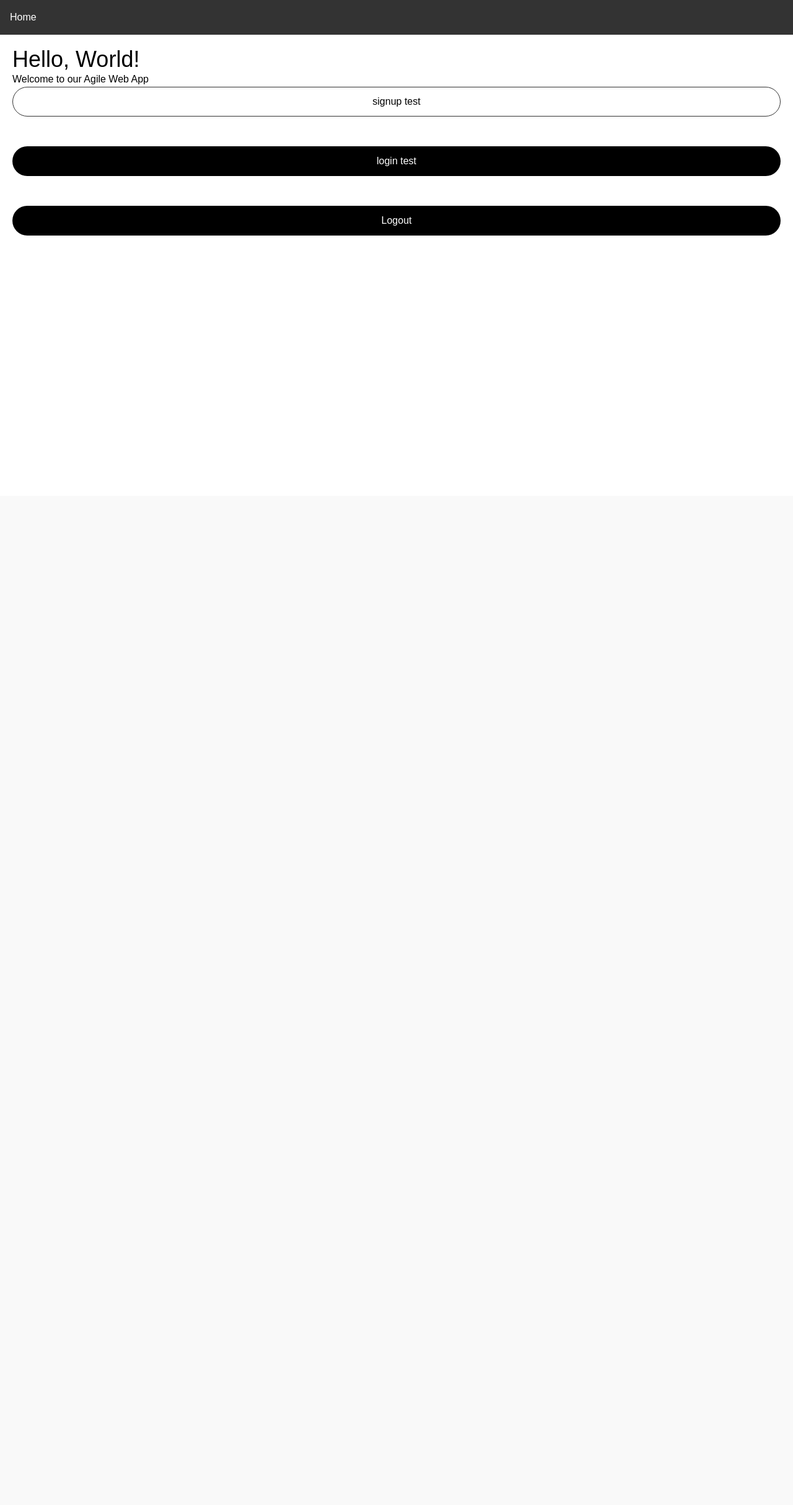
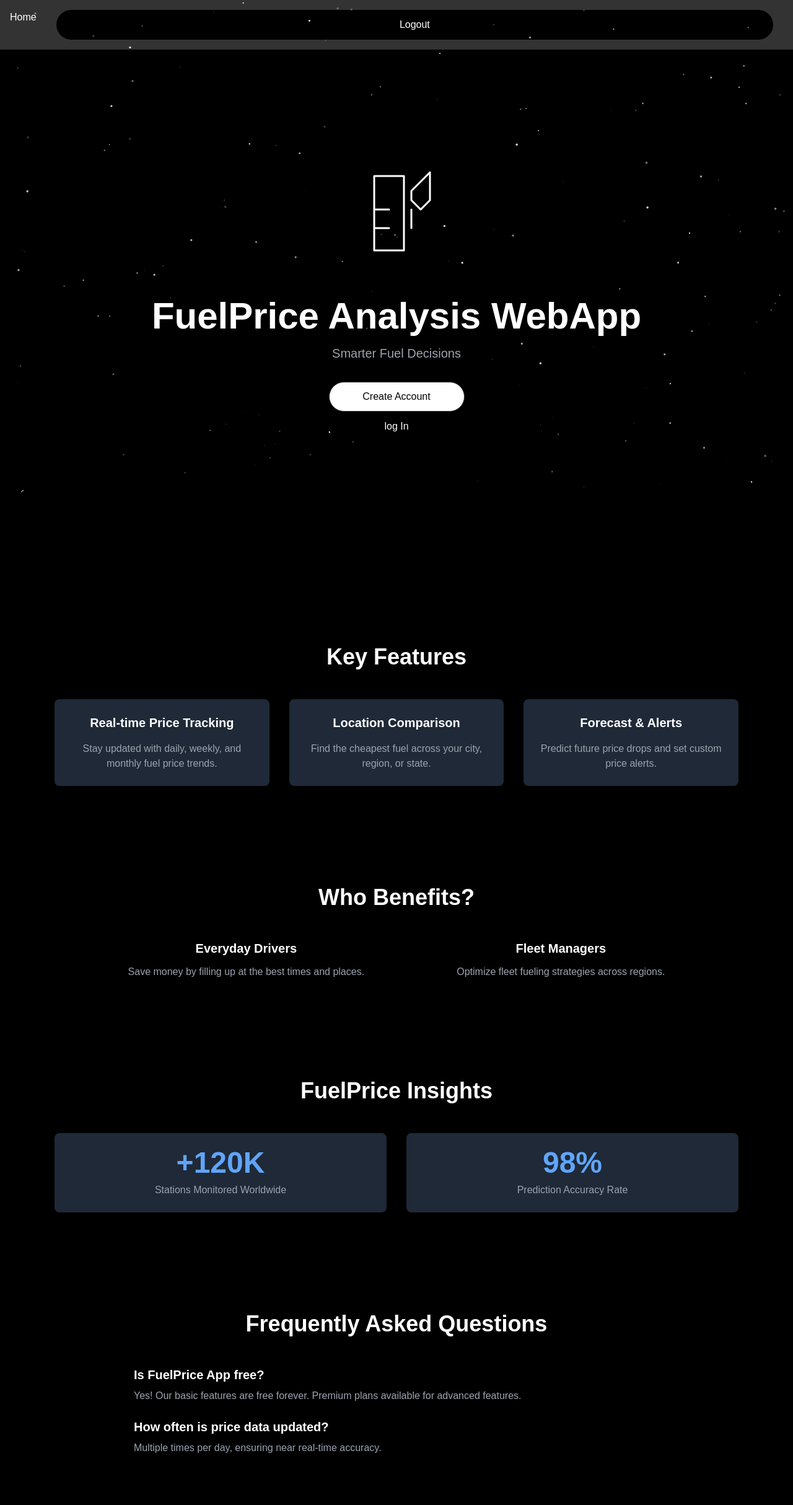
Before and after one commit to SeiKasahara/Agile-Web-App, a Flask app: page / in a window 1280 px wide. Shown: the whole page at 62% size. Before the commit the page ends 380 px from the top, so only its background shows below. Run offline with Flask 3, Linux system fonts and the light colour scheme; some libraries are stand-ins or nearby versions; some web fonts are replaced.

Commit message:
Finished the index page

```diff
--- a/app/routes/auth.py
+++ b/app/routes/auth.py
@@ -83,7 +83,7 @@ def login():
 def logout():
     logout_user()
     flash("You have been logged out.", "info")
-    return redirect(url_for("auth.login"))
+    return redirect(url_for("main.index"))
 
 @auth_bp.route("/reset-password/<token>", methods=["GET", "POST"])
 def reset_password(token):
--- /dev/null
+++ b/app/static/js/fuel-outline-animation.js
@@ -0,0 +1,27 @@
+document.addEventListener("DOMContentLoaded", () => {
+  const container = document.getElementById("fuel-icon-container");
+
+  fetch("/static/assets/fuel-icon.svg")
+    .then((response) => response.text())
+    .then((svgText) => {
+      container.innerHTML = svgText;
+      const fuelPath = container.querySelector("path");
+
+      if (fuelPath) {
+        const pathLength = fuelPath.getTotalLength();
+        fuelPath.style.strokeDasharray = pathLength;
+        fuelPath.style.strokeDashoffset = pathLength;
+
+        anime({
+          targets: fuelPath,
+          strokeDashoffset: [pathLength, 0],
+          easing: "easeInOutSine",
+          duration: 2000,
+          delay: 500,
+        });
+      }
+    })
+    .catch((error) => {
+      console.error("Failed to load SVG:", error);
+    });
+});
--- a/app/templates/base.html
+++ b/app/templates/base.html
@@ -10,13 +10,17 @@
               href="{{ url_for('static', filename='css/style.css') }}">
         <link href="https://fonts.cdnfonts.com/css/avenir" rel="stylesheet">
     </head>
-    <body>
+    <body class="bg-black">
         {# The star canvas #}
         <canvas id="starfield"
                 class="fixed top-0 left-0 w-full h-full z-0 pointer-events-none"></canvas>
         <header>
             <nav>
-                <a href="{{ url_for("main.index") }}">Home</a>
+                <!-- For testing-->
+                <div class="flex gap-4">
+                    <a href="{{ url_for("main.index") }}">Home</a>
+                    {{ button("Logout", href=url_for('auth.logout') , variant="black") }}
+                </div>
             </nav>
         </header>
         <main>
--- a/app/templates/main/index.html
+++ b/app/templates/main/index.html
@@ -1,12 +1,96 @@
+{% extends "base.html" %}
 {% from "components/button.html" import button %}
-{% from "components/input_field.html" import input_field %}
-{% extends "base.html" %}
+{% block title %}Welcome{% endblock %}
 {% block content %}
-    <div class="container">
-        <h1 class="text-4xl">Hello, World!</h1>
-        <p>Welcome to our Agile Web App</p>
-        <div class="relative w-full h-24">{{ button("signup test", href="/signup", variant="default") }}</div>
-        <div class="relative w-full h-24">{{ button("login test", href="/login", variant="black") }}</div>
-        <div class="relative w-full h-24">{{ button("Logout", href=url_for('auth.logout') , variant="black") }}</div>
+    <!-- Hero Section with Energy Core -->
+    <div id="hero"
+         class="relative h-screen w-full overflow-hidden flex flex-col items-center justify-center">
+        <div id="fuel-icon-container" class="w-48 h-48"></div>
+        <h1 class="mt-10 text-4xl md:text-6xl font-bold text-white text-center">FuelPrice Analysis WebApp</h1>
+        <p class="mt-4 text-lg md:text-xl text-gray-400 text-center">Smarter Fuel Decisions</p>
+        <div class="gap-4 mt-8">
+            {{ button("Create Account", href="/signup", variant="default") }}
+            {{ button("log In", href="/login", variant="black") }}
+        </div>
     </div>
+    <!-- Main Content-->
+    <div id="main-content"
+         class="bg-black pt-20 px-4 opacity-0 transition-opacity duration-1000 text-white">
+        <!-- Features -->
+        <section class="py-20">
+            <div class="max-w-6xl mx-auto px-6 text-center">
+                <h2 class="section-title text-4xl font-bold mb-12 opacity-0">Key Features</h2>
+                <div class="grid md:grid-cols-3 gap-8">
+                    <div class="feature-card p-6 bg-gray-800 rounded-lg shadow opacity-0">
+                        <h3 class="text-xl font-semibold mb-4">Real-time Price Tracking</h3>
+                        <p class="text-gray-400">Stay updated with daily, weekly, and monthly fuel price trends.</p>
+                    </div>
+                    <div class="feature-card p-6 bg-gray-800 rounded-lg shadow opacity-0">
+                        <h3 class="text-xl font-semibold mb-4">Location Comparison</h3>
+                        <p class="text-gray-400">Find the cheapest fuel across your city, region, or state.</p>
+                    </div>
+                    <div class="feature-card p-6 bg-gray-800 rounded-lg shadow opacity-0">
+                        <h3 class="text-xl font-semibold mb-4">Forecast & Alerts</h3>
+                        <p class="text-gray-400">Predict future price drops and set custom price alerts.</p>
+                    </div>
+                </div>
+            </div>
+        </section>
+        <!-- Use Cases -->
+        <section class="py-20">
+            <div class="max-w-5xl mx-auto px-6 text-center">
+                <h2 class="section-title text-4xl font-bold mb-12 opacity-0">Who Benefits?</h2>
+                <div class="flex flex-col md:flex-row gap-10 justify-center">
+                    <div class="feature-card max-w-sm mx-auto opacity-0">
+                        <h3 class="text-xl font-semibold mb-3">Everyday Drivers</h3>
+                        <p class="text-gray-400">Save money by filling up at the best times and places.</p>
+                    </div>
+                    <div class="feature-card max-w-sm mx-auto opacity-0">
+                        <h3 class="text-xl font-semibold mb-3">Fleet Managers</h3>
+                        <p class="text-gray-400">Optimize fleet fueling strategies across regions.</p>
+                    </div>
+                </div>
+            </div>
+        </section>
+        <!-- Live Stats -->
+        <section class="py-20">
+            <div class="max-w-6xl mx-auto px-6 text-center">
+                <h2 class="section-title text-4xl font-bold mb-12 opacity-0">FuelPrice Insights</h2>
+                <div class="grid md:grid-cols-2 gap-8">
+                    <div class="feature-card p-6 bg-gray-800 rounded-lg shadow opacity-0">
+                        <p class="text-5xl font-bold text-blue-400 mb-2">+120K</p>
+                        <p class="text-gray-400">Stations Monitored Worldwide</p>
+                    </div>
+                    <div class="feature-card p-6 bg-gray-800 rounded-lg shadow opacity-0">
+                        <p class="text-5xl font-bold text-blue-400 mb-2">98%</p>
+                        <p class="text-gray-400">Prediction Accuracy Rate</p>
+                    </div>
+                </div>
+            </div>
+        </section>
+        <!-- FAQ -->
+        <section class="py-20">
+            <div class="max-w-4xl mx-auto px-6">
+                <h2 class="section-title text-4xl font-bold text-center mb-12 opacity-0">Frequently Asked Questions</h2>
+                <div class="space-y-6">
+                    <div class="feature-card opacity-0">
+                        <h4 class="text-xl font-semibold">Is FuelPrice App free?</h4>
+                        <p class="text-gray-400 mt-2">
+                            Yes! Our basic features are free forever. Premium plans available for advanced features.
+                        </p>
+                    </div>
+                    <div class="feature-card opacity-0">
+                        <h4 class="text-xl font-semibold">How often is price data updated?</h4>
+                        <p class="text-gray-400 mt-2">Multiple times per day, ensuring near real-time accuracy.</p>
+                    </div>
+                </div>
+            </div>
+        </section>
+    </div>
+    <!-- Libraries -->
+    <script src="{{ url_for('static', filename='js/starfield.js') }}"></script>
+    <script src="https://cdnjs.cloudflare.com/ajax/libs/gsap/3.12.2/gsap.min.js"></script>
+    <script src="https://cdnjs.cloudflare.com/ajax/libs/gsap/3.12.2/ScrollTrigger.min.js"></script>
+    <script src="{{ url_for('static', filename='js/fuel-outline-animation.js') }}"></script>
+    <script src="{{ url_for('static', filename='js/section-reveal.js') }}"></script>
 {% endblock %}
```
Also changed, not shown: app/static/js/section-reveal.js (added, +42 -0 lines), app/templates/main/login.html (+4 -7 lines), app/templates/main/signup.html (+2 -5 lines), app/static/assets/fuel-icon.svg (added).
